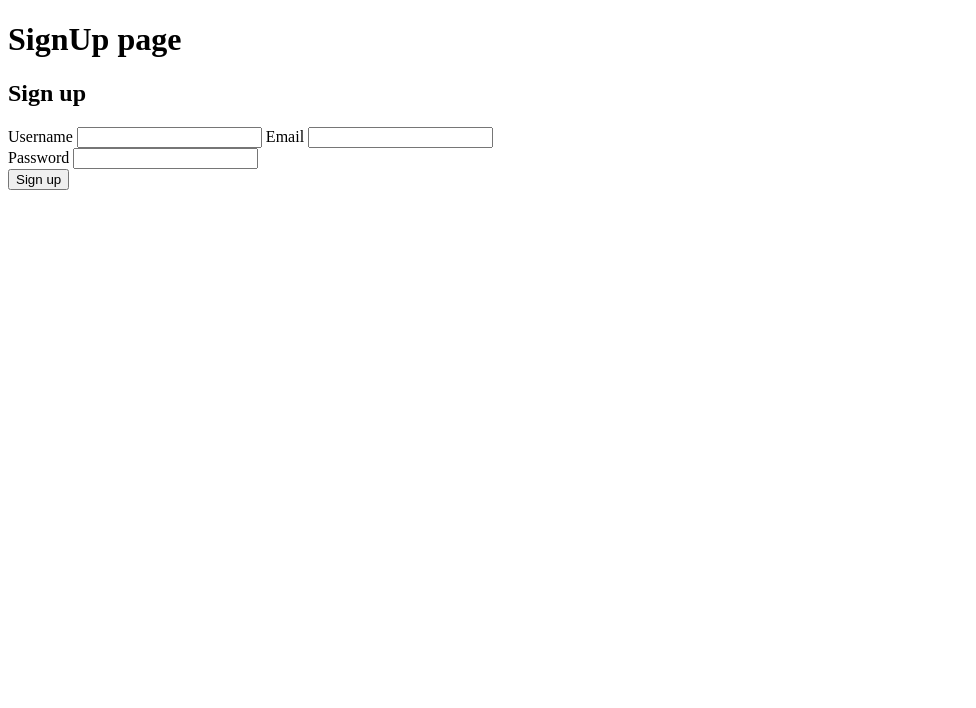
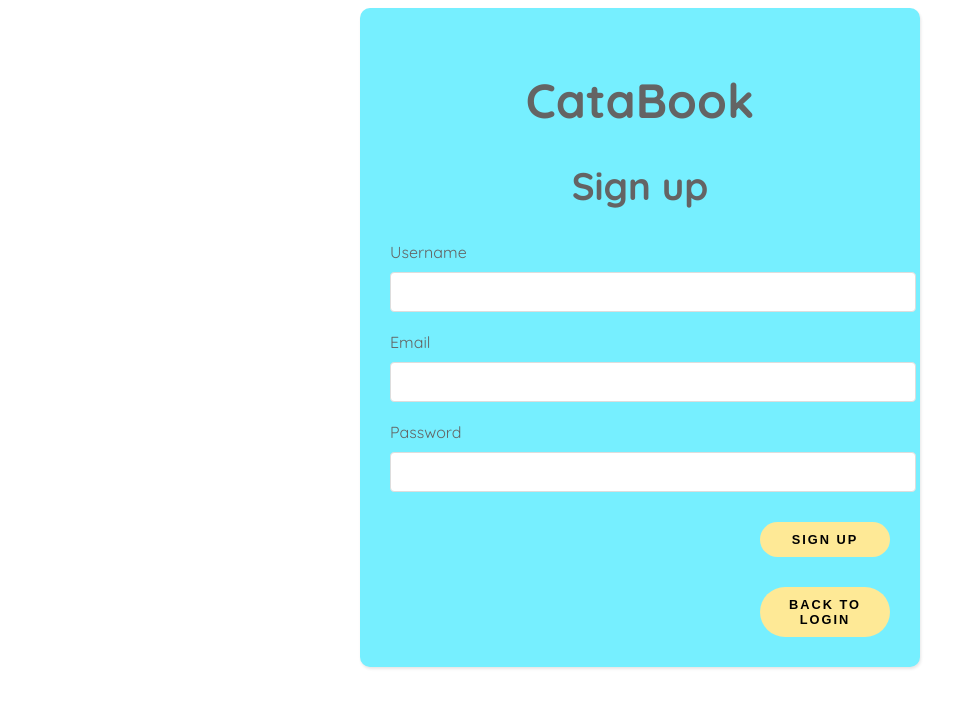
Before and after one commit to Phat0101/Book-Catalogue-Server, a website: page Pages/Signup.html in a window 1280 px wide. Shown: the whole page, without its empty margins (0-976 px from the left). Drawn offline with Linux system fonts and the light colour scheme.

Commit message:
Login Signup page design, remove footer

```diff
--- /dev/null
+++ b/Pages/Login.css
@@ -0,0 +1,76 @@
+@import url("https://fonts.googleapis.com/css2?family=Quicksand:wght@300;400;500;600;700&display=swap");
+body {
+  font-family: "Quicksand", sans-serif;
+}
+img {
+  width: 200px;
+  margin-left: auto;
+  margin-right: auto;
+}
+#login {
+  text-align: center;
+}
+
+#signup {
+  width: 100%;
+  color: #000000;
+  text-decoration: none;
+}
+
+.btn {
+  border-radius: 36px;
+  background: #fee996;
+}
+form h1 {
+  font-size: 3em;
+  font-weight: 900;
+  text-align: center;
+}
+form h2 {
+  font-size: 2.4em;
+  font-weight: 900;
+  text-align: center;
+}
+form {
+  width: 500px;
+  margin: 0 auto;
+  padding: 30px;
+  box-shadow: 1px 2px 3px rgba(0, 0, 0, 0.1);
+  border-radius: 10px;
+  background: rgb(118, 239, 255);
+  color: rgb(100, 100, 100);
+}
+input {
+  padding: 10px 12px;
+  border-radius: 4px;
+  border: 1px solid #ddd;
+  font-size: 1em;
+  width: 100%;
+}
+label {
+  display: block;
+  margin: 20px 0 10px;
+}
+button {
+  width: 130px;
+  margin-left: auto;
+  margin-top: 30px;
+  border-radius: 36px;
+  background: #fee996;
+  border: 0;
+  text-transform: uppercase;
+  font-weight: 700;
+  font-size: 0.8em;
+  display: block;
+  padding: 10px 16px;
+  letter-spacing: 2px;
+}
+button:hover {
+  cursor: pointer;
+}
+.error {
+  color: #ff0099;
+  margin: 10px 2px;
+  font-size: 0.8em;
+  font-weight: bold;
+}
--- /dev/null
+++ b/Pages/Signup.css
@@ -0,0 +1,74 @@
+@import url("https://fonts.googleapis.com/css2?family=Quicksand:wght@300;400;500;600;700&display=swap");
+body {
+  font-family: "Quicksand", sans-serif;
+}
+img {
+  width: 200px;
+  margin-left: auto;
+  margin-right: auto;
+}
+
+
+#login {
+  width: 100%;
+  color: #000000;
+  text-decoration: none;
+}
+
+.btn {
+  border-radius: 36px;
+  background: #fee996;
+}
+form h1 {
+  font-size: 3em;
+  font-weight: 900;
+  text-align: center;
+}
+form h2 {
+  font-size: 2.4em;
+  font-weight: 900;
+  text-align: center;
+}
+form {
+  width: 500px;
+  margin: 0 auto;
+  padding: 30px;
+  box-shadow: 1px 2px 3px rgba(0, 0, 0, 0.1);
+  border-radius: 10px;
+  background: rgb(118, 239, 255);
+  color: rgb(100, 100, 100);
+}
+input {
+  padding: 10px 12px;
+  border-radius: 4px;
+  border: 1px solid #ddd;
+  font-size: 1em;
+  width: 100%;
+}
+label {
+  display: block;
+  margin: 20px 0 10px;
+}
+button {
+  width: 130px;
+  margin-left: auto;
+  margin-top: 30px;
+  border-radius: 36px;
+  background: #fee996;
+  border: 0;
+  text-transform: uppercase;
+  font-weight: 700;
+  font-size: 0.8em;
+  display: block;
+  padding: 10px 16px;
+  letter-spacing: 2px;
+}
+button:hover {
+  cursor: pointer;
+}
+.error {
+  color: #ff0099;
+  margin: 10px 2px;
+  font-size: 0.8em;
+  font-weight: bold;
+}
--- a/Pages/Signup.html
+++ b/Pages/Signup.html
@@ -5,10 +5,11 @@
     <meta http-equiv="X-UA-Compatible" content="IE=edge" />
     <meta name="viewport" content="width=device-width, initial-scale=1.0" />
     <title>Signup</title>
+    <link rel="stylesheet" href="Signup.css">
   </head>
   <body>
-    <h1>SignUp page</h1>
     <form action="" method="post">
+      <h1>CataBook</h1>
       <h2>Sign up</h2>
       <label for="username">Username</label>
       <input type="text" name="username" required />
@@ -19,6 +20,7 @@
       <input type="password" name="password" required />
       <div class="password error"></div>
       <button>Sign up</button>
+      <button><a id="login" href="/login">Back to Login</a></button>
     </form>
     <script>
       const form = document.querySelector("form");
```
Also changed, not shown: Pages/Home.css (+127 -7 lines), Pages/Home.html (+9 -7 lines), Pages/Login.html (+6 -2 lines), Public/login-successful.png (added).
